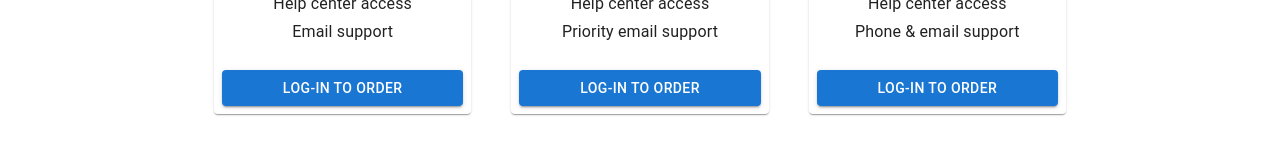
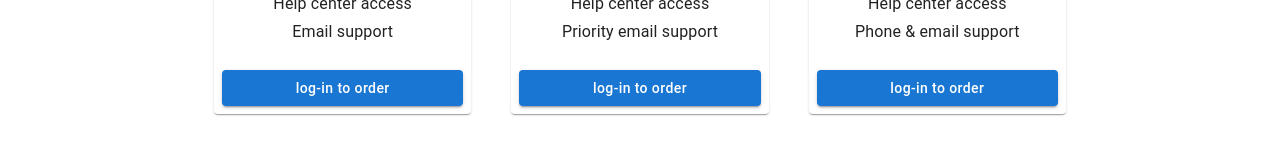
Before and after one commit to yehudacy/photography-site, a React (Create React App) app in the folder client/: page /pricing in a window 1280 px wide. Shown: the part 351-506 px from the top of the page. Built offline with nearby package versions, Linux system fonts and the light colour scheme.

Commit message:
small fix button style

```diff
--- a/client/src/pages/Pricing.js
+++ b/client/src/pages/Pricing.js
@@ -21,6 +21,10 @@ const PricingList = styled("ul")({
 const Pricing = () => {
   const { user } = useUser();
   // console.log(user);
+
+  const buttonStyle = {
+    textTransform: "none",
+  };
 
   return (
     <Container maxWidth="md" component="main">
@@ -83,6 +87,7 @@ const Pricing = () => {
               <CardActions>
                 {user ? (
                   <Button
+                    sx={buttonStyle}
                     fullWidth
                     variant={tier.buttonVariant}
                     component={Link}
@@ -93,11 +98,15 @@ const Pricing = () => {
                   </Button>
                 ) : (
                   <Button
+                    sx={buttonStyle}
                     fullWidth
                     variant={tier.buttonVariant}
                     component={Link}
                     to={"/login"}
-                    state={{ moveTo: "/Pricing/order", packagePrice: tier.price }}
+                    state={{
+                      moveTo: "/Pricing/order",
+                      packagePrice: tier.price,
+                    }}
                   >
                     log-in to order
                   </Button>
```
